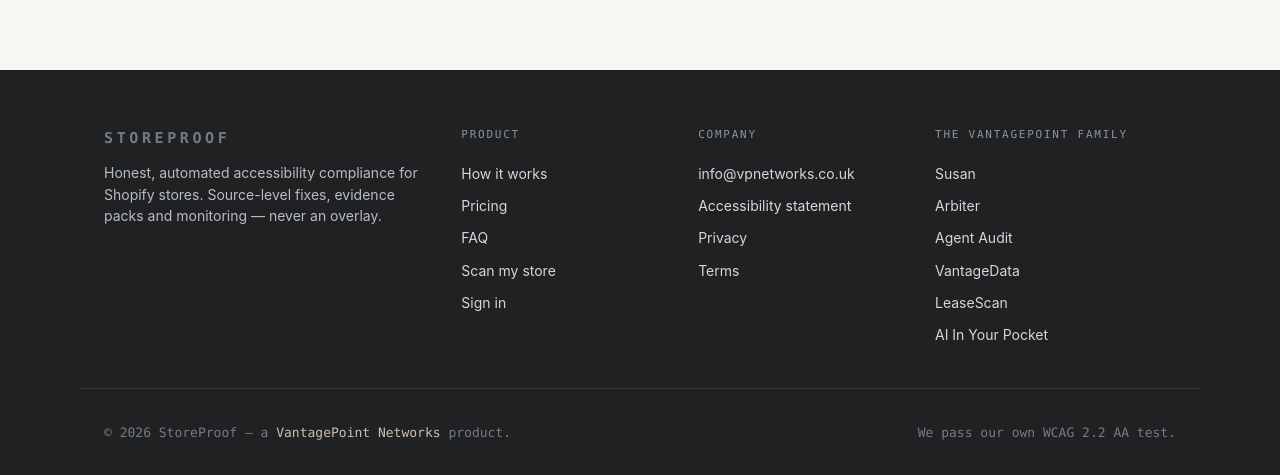
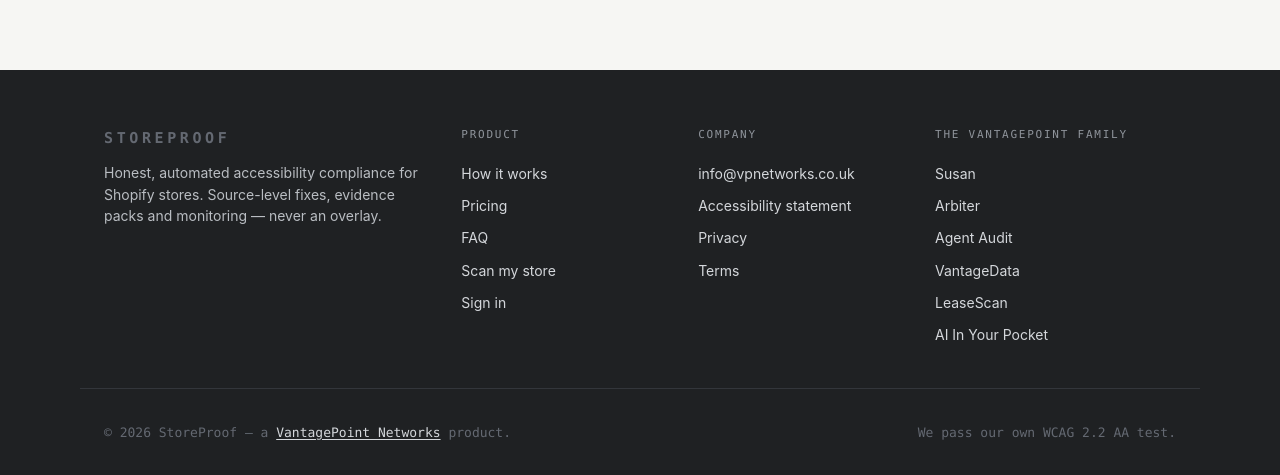
Before and after one commit to Kymeira-MrH/storeproof, a Next.js app: page /pricing in a window 1280 px wide. Shown: the part 1432-1907 px from the top of the page. Built offline with nearby package versions, Linux system fonts and the light colour scheme.

Commit message:
fix(a11y): pass our own WCAG 2.2 AA scan
- Darken --faint grey (#767b83 -> #646972) to meet 4.5:1 contrast on light bg (fixes color-contrast)
- Underline in-text links (footer VantagePoint link, legal pages) so they're not colour-only (fixes link-in-text-block)

```diff
--- a/src/app/globals.css
+++ b/src/app/globals.css
@@ -2,7 +2,7 @@
 html, body { margin: 0; padding: 0; }
 
 :root {
-  --paper:#f6f6f3; --paper-2:#eef0ec; --card:#ffffff; --ink:#1f2123; --ink-2:#51555b; --faint:#767b83;
+  --paper:#f6f6f3; --paper-2:#eef0ec; --card:#ffffff; --ink:#1f2123; --ink-2:#51555b; --faint:#646972;
   --red:#a52a21; --red-ink:#8a241c; --green:#008060; --green-d:#006e52; --green-soft:#e4f2ec;
   --rule:#e4e5e8; --rule-2:#d6d8dc;
   --maxw:1120px;
@@ -264,7 +264,7 @@
 .ap .legal p{ margin:10px 0; }
 .ap .legal ul{ padding-left:20px; margin:10px 0; }
 .ap .legal li{ margin:6px 0; }
-.ap .legal a{ color:var(--green-d); }
+.ap .legal a{ color:var(--green-d); text-decoration:underline; text-underline-offset:2px; }
 .ap .legal .lead{ font-size:17.5px; color:var(--ink); }
 
 .ap :focus-visible{ outline:3px solid var(--green); outline-offset:2px; }
--- a/src/app/site-footer.tsx
+++ b/src/app/site-footer.tsx
@@ -79,7 +79,7 @@
             href="https://vpnetworks.co.uk"
             target="_blank"
             rel="noopener noreferrer"
-            style={{ color: "#cdbfae" }}
+            style={{ color: "#d4d7db", textDecoration: "underline", textUnderlineOffset: "2px" }}
           >
             VantagePoint Networks
           </a>{" "}
```
